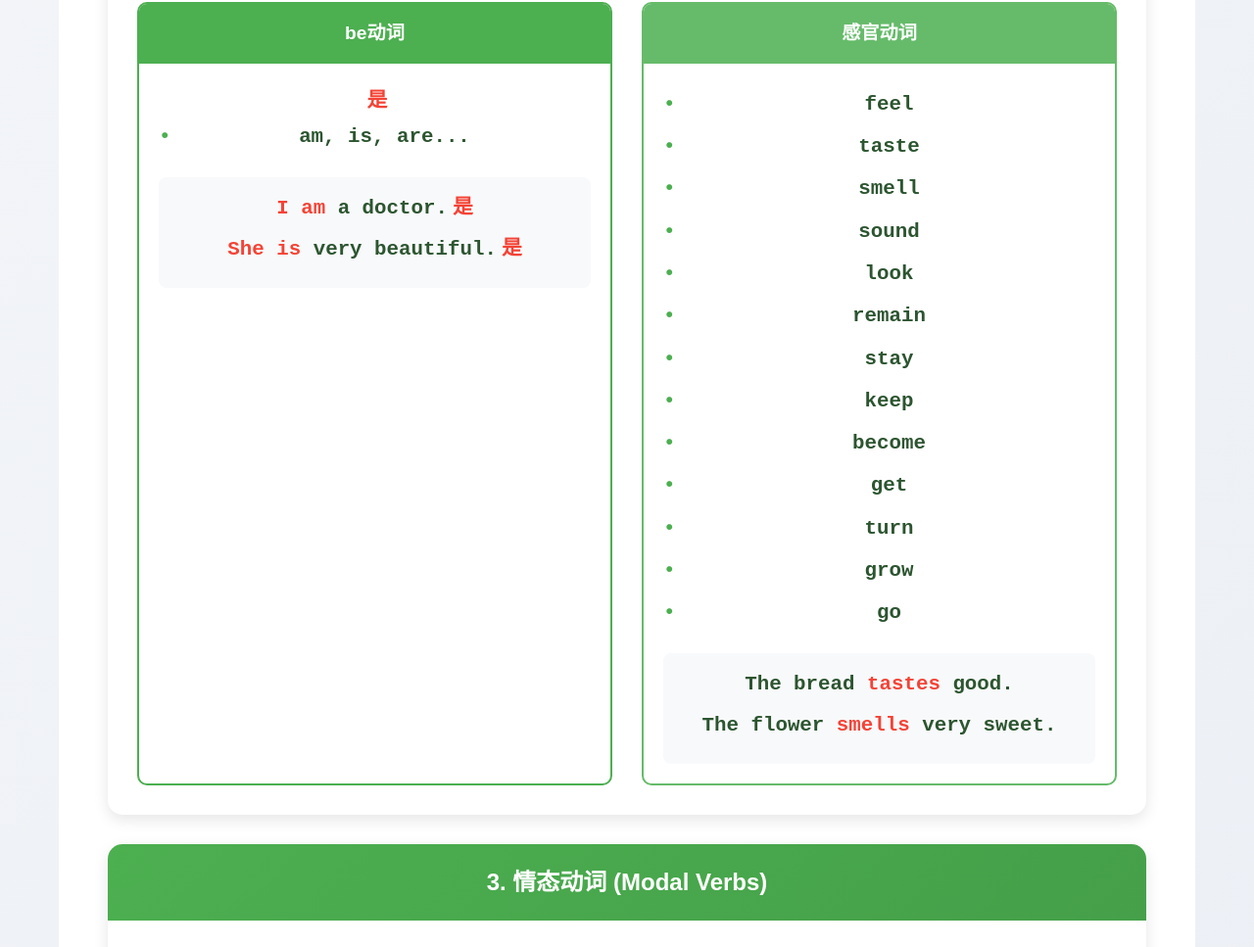
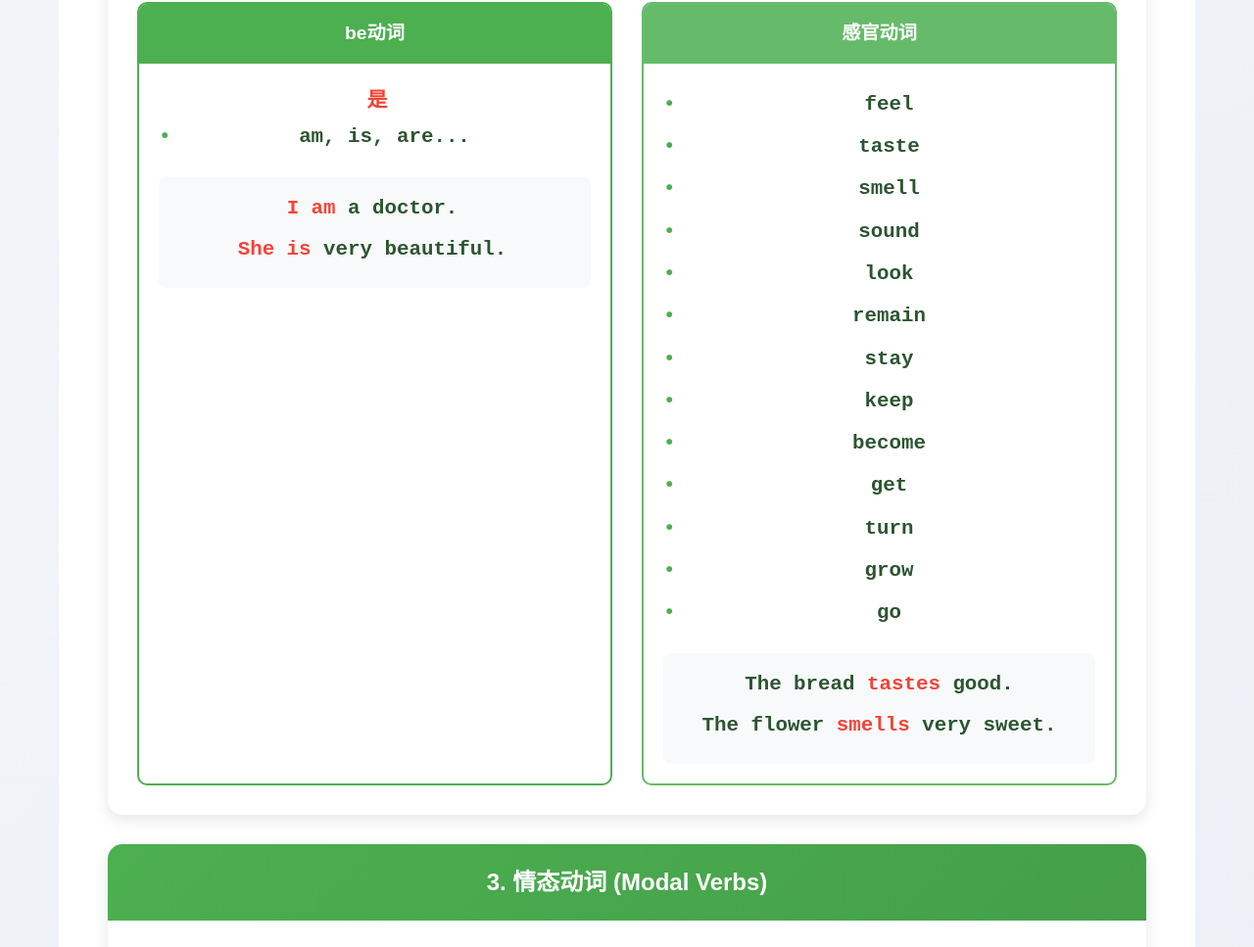
Before and after one commit to Sandy-long/verb, a plain HTML site: page index.html in a window 1280 px wide. Shown: the part 1557-2524 px from the top of the page at 98% size. Drawn offline with Linux system fonts and the light colour scheme.

Commit message:
Update index.html

```diff
--- a/index.html
+++ b/index.html
@@ -666,8 +666,8 @@
                                 <li>am, is, are...</li>
                             </ul>
                             <div class="examples">
-                                <div class="example"><span class="highlight">I am</span> a doctor.<span class="chinese-note">是</span></div>
-                                <div class="example"><span class="highlight">She is</span> very beautiful.<span class="chinese-note">是</span></div>
+                                <div class="example"><span class="highlight">I am</span> a doctor.<span class="chinese-note"></span></div>
+                                <div class="example"><span class="highlight">She is</span> very beautiful.<span class="chinese-note"></span></div>
                             </div>
                         </div>
                     </div>
```
